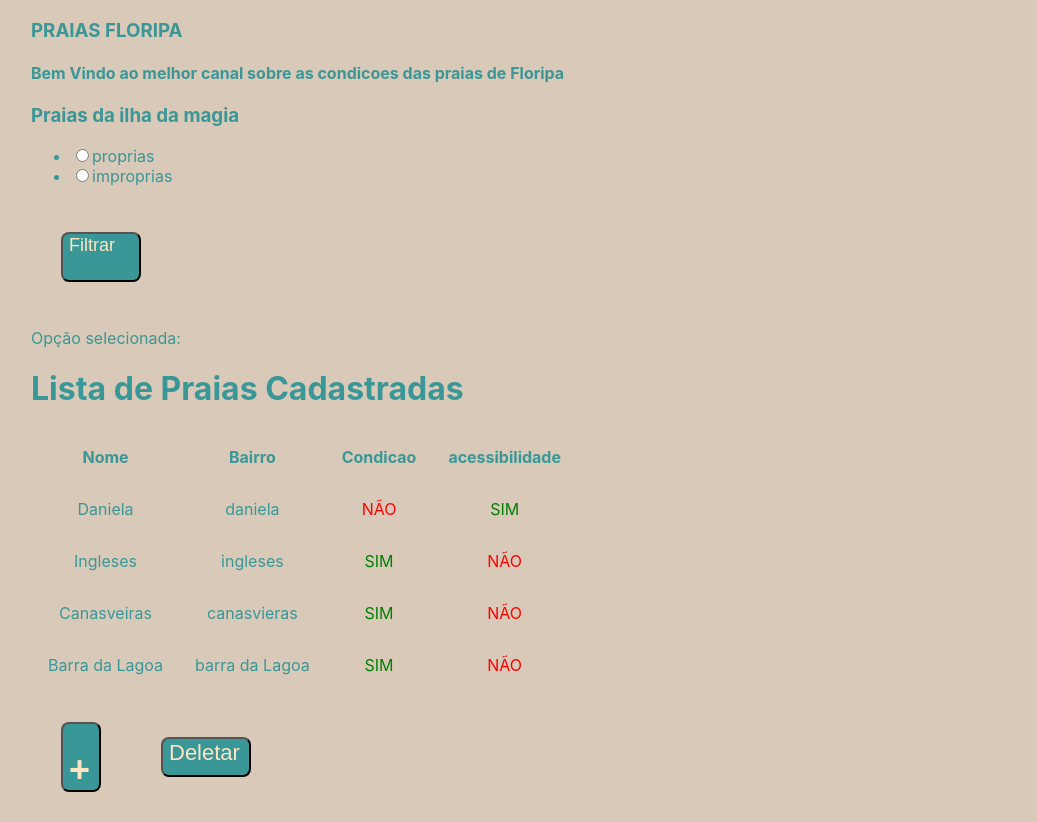
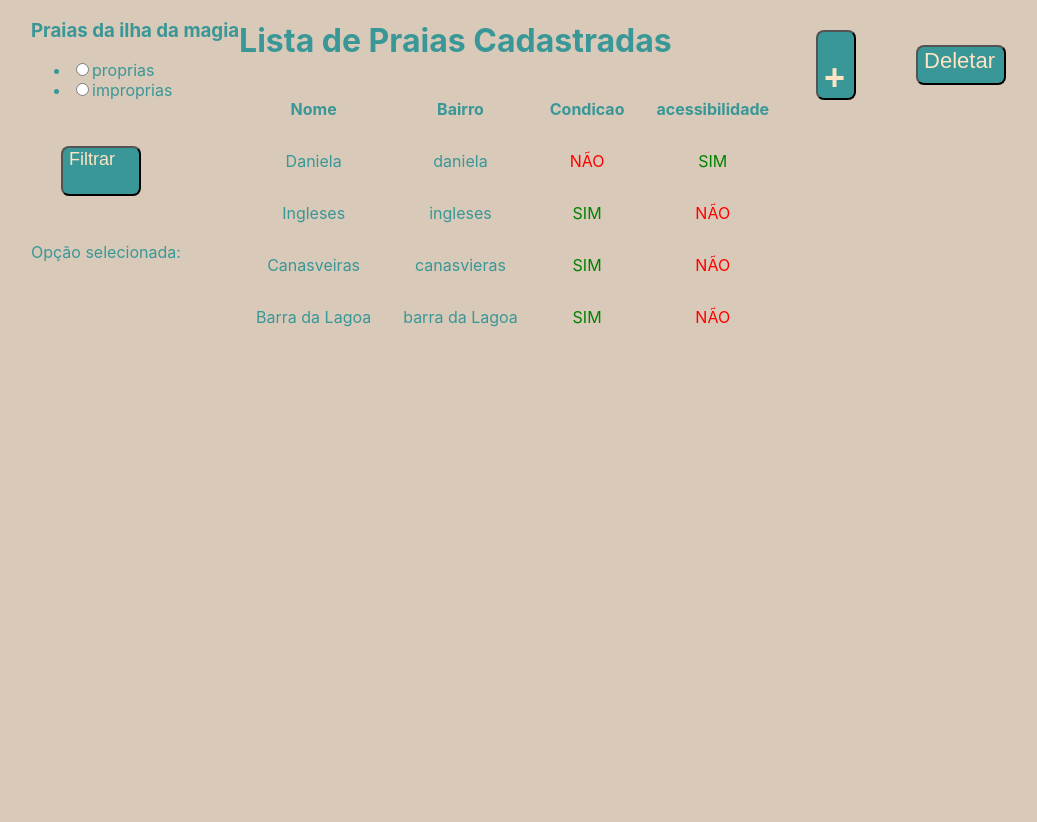
Before and after one commit to Deivis1909/beach, a React (Create React App) app: page / in a window 1280 px wide. Shown: the whole page, without its empty margins (29-1066 px from the left). After the commit the page ends 800 px from the top, so only its background shows below. Built offline with nearby package versions, Linux system fonts and the light colour scheme.

Commit message:
version3.0

```diff
--- a/src/App.css
+++ b/src/App.css
@@ -1,3 +1,16 @@
 Body{
   color:rgb(57, 151, 151)
 }
+.container{
+  display: flex;
+  flex-direction: row;
+  flex-wrap: nowrap;
+
+}
+.botao{
+  justify-items: flex-end;
+}
+
+.conteudo{
+  justify-items: flex-start;
+}
--- a/src/App.js
+++ b/src/App.js
@@ -8,7 +8,7 @@ import { useEffect, useState } from 'react';
 import Button from './components/Button';
 import CadastroNovaPraia from './components/CadastroNovaPraia';
 import EditarPraia from './components/EditarPraia';
-import Header from './components/Header';
+
 
 function App() {
 
@@ -44,11 +44,12 @@ function App() {
   return (
     <div className="App">
 
+      <div className='container'>
+      <BrowserRouter>
 
-      <BrowserRouter>
-      <Header />
+
       <Filtro praia = {praia} />
-
+      <div className='conteudo'>
       <Routes>
         <Route path="/" element={<ListaPraias praia={praia} editarPraia={setPraia} />}  />
         <Route path="/editar-praia" element={<EditarPraia praia={praia} editarPraia={setPraia} />}  />
@@ -59,14 +60,15 @@ function App() {
 
 
       </Routes>
-      <div>
+
+      </div>
+      <div className='botao'>
       <Button onClick={handleClick} />
       {exibirOutroComponente && <EditarPraia praia={praia} editarPraia={setPraia} />}
       </div>
-
       </BrowserRouter>
 
-
+      </div>
     </div>
   );
 }
--- a/src/components/ListaPraias/index.js
+++ b/src/components/ListaPraias/index.js
@@ -1,3 +1,4 @@
+
 
 import "./styles.css";
 
@@ -40,6 +41,7 @@ return(
           }
         </tbody>
       </table>
+
     </>
 
          </div>
```
